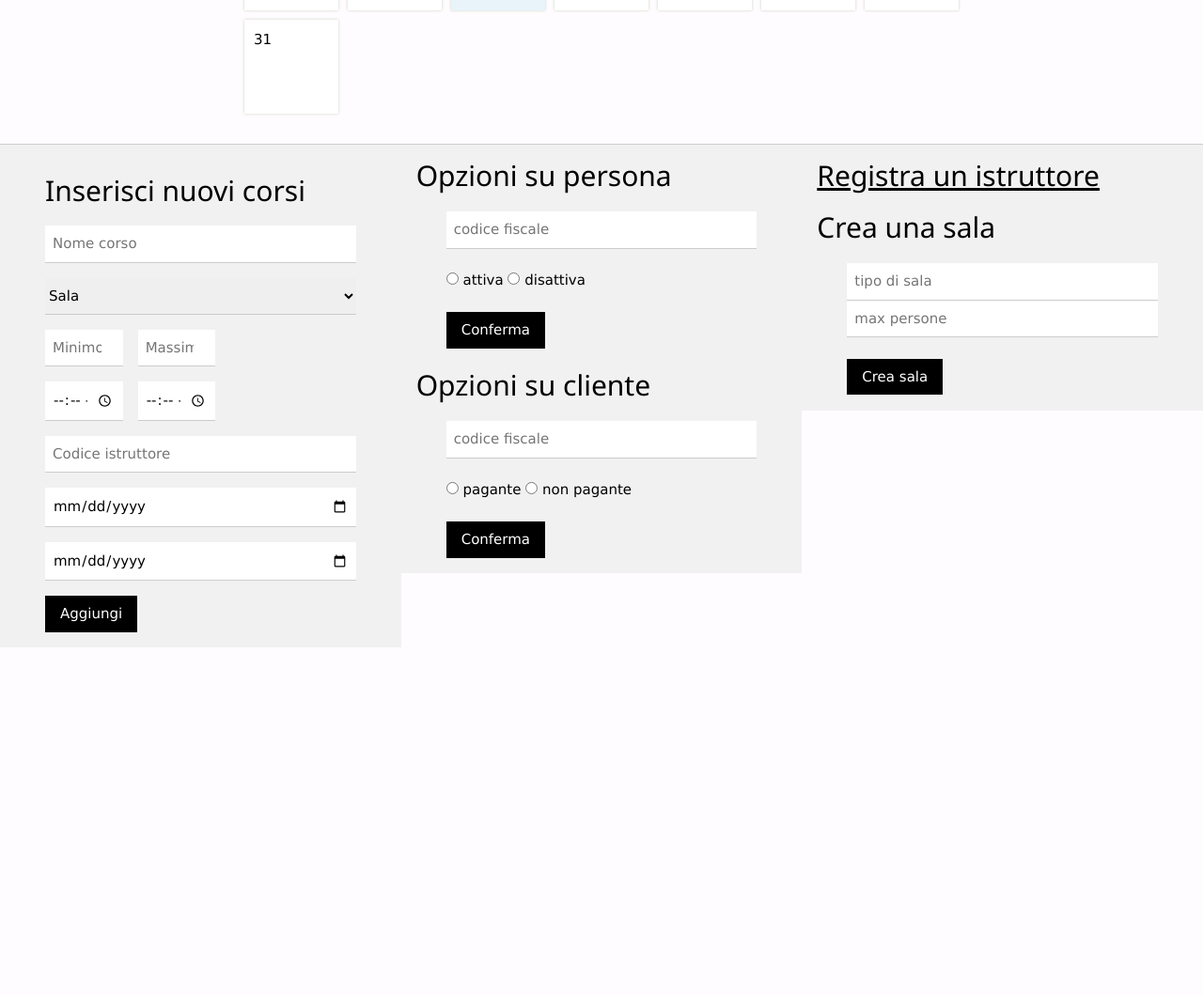
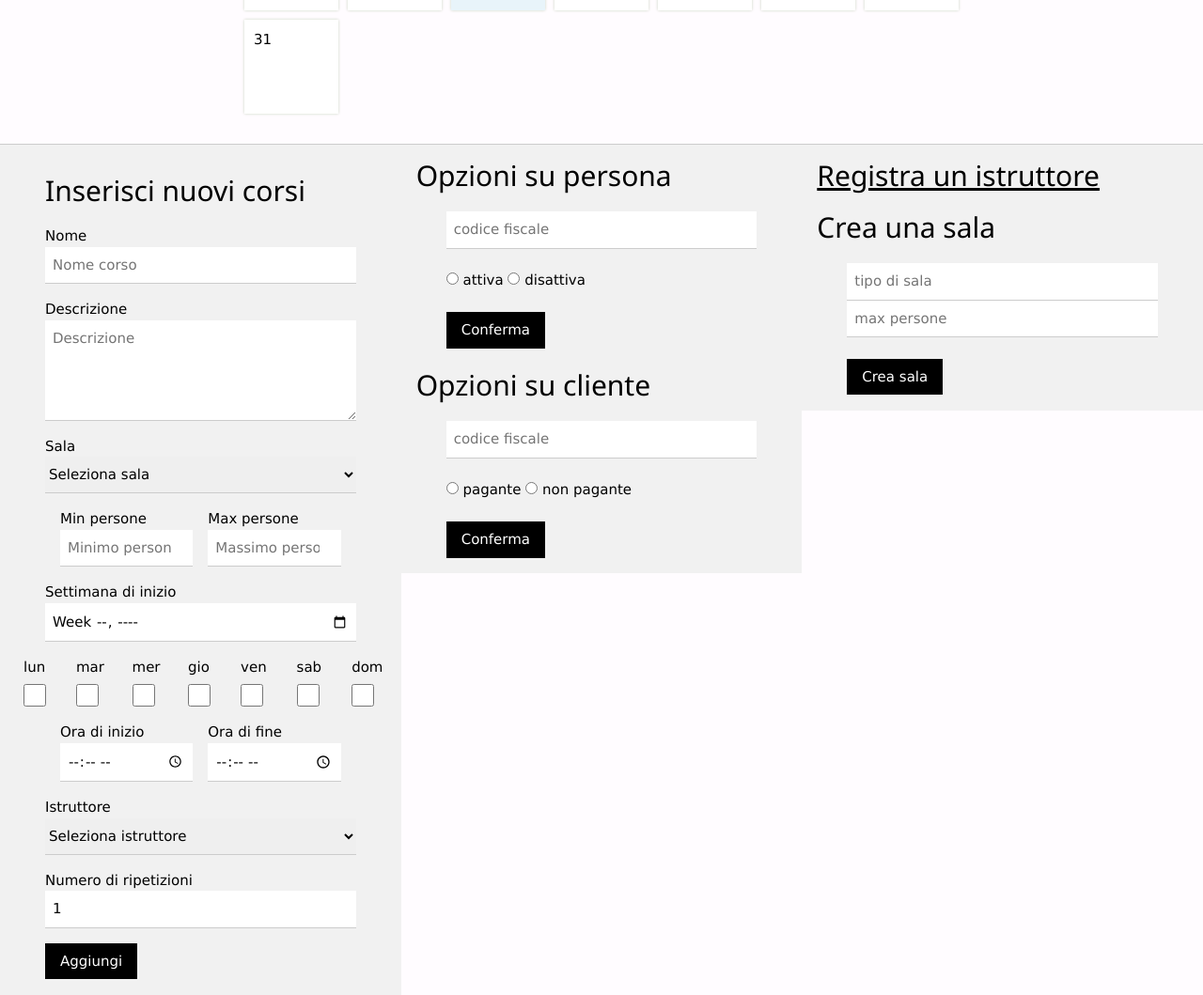
Before and after one commit to Gotti27/Progetto-DB, a Flask app: page /dashboard in a window 1280 px wide. Shown: the part 696-1755 px from the top of the page at 94% size. Before the commit the page ends 1385 px from the top, so only its background shows below. Run offline with Flask 2, Linux system fonts and the light colour scheme; data that the repository does not hold is empty; some libraries are stand-ins or nearby versions.

Commit message:
Miglioramento inserzione corsi

```diff
--- a/appF/models.py
+++ b/appF/models.py
@@ -185,6 +185,11 @@ def get_sale():
     return q
 
 
+def get_istruttori():
+    q = db.session.query(Staff.IDStaff, Persona.Nome, Persona.Cognome).filter(Staff.Ruolo == "Istruttore", Persona.CF == Staff.IDStaff).all()
+    return q
+
+
 def get_persona_by_email(email):
     q = db.session.query(Persona).filter(Persona.Email == email)
     return q.one()
--- a/appF/views.py
+++ b/appF/views.py
@@ -163,10 +163,17 @@ def dashboard_view():
 @app.route("/dashboard", methods=['GET', 'POST'])  # TODO: eliminare in production
 def dashboard_view():
     if request.method == 'POST' and 'nome' in request.form:
-        insert_corso(nome=request.form['nome'], min_persone=request.form['minPersone'],
-                     max_persone=request.form['maxPersone'], ora_inizio=request.form['oraInizio'],
-                     ora_fine=request.form['oraFine'], id_sala=request.form['sala'],
-                     id_istruttore=request.form['istruttore'], data=request.form['dataInizio'])
+        start = datetime.strptime(request.form['settimanaInizio'] + '-1', "%Y-W%W-%w")
+        reps = int(request.form['ripetizioni'])
+        giorni_settimana = ['lun', 'mar', 'mer', 'gio', 'ven', 'sab', 'dom']
+        weekdays = [i in request.form.keys() for i in giorni_settimana]
+        for i in range(reps):
+            for j, v in enumerate(weekdays):
+                if v:
+                    new_date = start + timedelta(days=j)
+                    print(new_date)
+            start += timedelta(days=7)
+        # insert_corso(nome=request.form['nome'], min_persone=request.form['minPersone'], max_persone=request.form['maxPersone'], ora_inizio=request.form['oraInizio'], ora_fine=request.form['oraFine'], id_sala=request.form['sala'].split(',')[0], id_istruttore=request.form['istruttore'], data=request.form['dataInizio'], descrizione=request.form['descrizione'])
 
     # todo: gestire messaggi
     if request.method == 'POST' and 'attivazione' in request.form:
@@ -182,4 +189,4 @@ def dashboard_view():
     if request.method == 'POST' and 'tipo' in request.form:
         insert_sala(max_persone=request.form['MaxPersone'], tipo=request.form['tipo'])
 
-    return render_template('adminDashboard.html', sale=get_sale())
+    return render_template('adminDashboard.html', sale=get_sale(), istruttori=get_istruttori())
--- a/templates/adminDashboard.html
+++ b/templates/adminDashboard.html
@@ -26,24 +26,39 @@
         <form action="{{ url_for('dashboard_view') }}" method="post" class="w3-container w3-margin" id="nuovoCorso">
             <h2 class="">Inserisci nuovi corsi</h2>
             <p class="w3-pale-red" id="errMessage"></p>
-            <input id="nome" name="nome" type="text" placeholder="Nome corso" class="w3-input w3-margin-bottom"/>
-            <select class="w3-select w3-margin-bottom" id="sala" name="sala">
-                <option value="-1" disabled selected hidden>Sala</option>
+            <label for="nome">Nome</label><input id="nome" name="nome" type="text" placeholder="Nome corso" class="w3-input w3-margin-bottom"/>
+            <label for="descrizione">Descrizione</label><textarea id="descrizione" name="descrizione" placeholder="Descrizione" rows="4" class="w3-input w3-margin-bottom" style="resize: vertical"></textarea>
+            <label for="sala">Sala</label><select class="w3-select w3-margin-bottom" id="sala" name="sala">
+                <option value="" disabled selected hidden>Seleziona sala</option>
                 {%for i in sale%}
                 <option value="{{i.IDSala}},{{i.MaxPersone}}">{{ i.IDSala }}</option>
                 {%endfor%}
             </select>
-            <div class="w3-row w3-margin-bottom">
-                <input id="minPersone" name="minPersone" type="number" min="0" placeholder="Minimo persone" class="w3-input w3-col s3 w3-margin-right" />
-                <input id="maxPersone" name="maxPersone" type="number" min="1" placeholder="Massimo persone" class="w3-input w3-col s3" />
+            <div class="w3-row-padding w3-stretch w3-margin-bottom">
+                <div class="w3-half"><label for="minPersone">Min persone</label><input id="minPersone" name="minPersone" type="number" min="0" placeholder="Minimo persone" class="w3-input w3-margin-right"/></div>
+                <div class="w3-half"><label for="maxPersone">Max persone</label><input id="maxPersone" name="maxPersone" type="number" min="1" placeholder="Massimo persone" class="w3-input"/></div>
             </div>
-            <div class="w3-row w3-margin-bottom">
-                <input id="oraInizio" name="oraInizio" type="time" placeholder="Orario di inizio" class="w3-input w3-col s3 w3-margin-right" />
-                <input id="oraFine" name="oraFine" type="time" placeholder="Orario di fine" class="w3-input w3-col s3" />
+            <label for="settimanaInizio">Settimana di inizio</label><input id="settimanaInizio" name="settimanaInizio" type="week" placeholder="Settimana inizio" class="w3-input w3-margin-bottom" />
+            <div class="w3-row w3-margin-bottom" style="align-items: center; display: flex; justify-content: center">
+                <div class="w3-margin-right w3-margin-left w3-col s1 m1 l1"><label for="lun">lun</label><input id="lun" name="lun" type="checkbox" class="w3-check"></div>
+                <div class="w3-margin-right w3-margin-left w3-col s1 m1 l1"><label for="mar">mar</label><input id="mar" name="mar" type="checkbox" class="w3-check"></div>
+                <div class="w3-margin-right w3-margin-left w3-col s1 m1 l1"><label for="mer">mer</label><input id="mer" name="mer" type="checkbox" class="w3-check"></div>
+                <div class="w3-margin-right w3-margin-left w3-col s1 m1 l1"><label for="gio">gio</label><input id="gio" name="gio" type="checkbox" class="w3-check"></div>
+                <div class="w3-margin-right w3-margin-left w3-col s1 m1 l1"><label for="ven">ven</label><input id="ven" name="ven" type="checkbox" class="w3-check"></div>
+                <div class="w3-margin-right w3-margin-left w3-col s1 m1 l1"><label for="sab">sab</label><input id="sab" name="sab" type="checkbox" class="w3-check"></div>
+                <div class="w3-margin-right w3-margin-left w3-col s1 m1 l1"><label for="dom">dom</label><input id="dom" name="dom" type="checkbox" class="w3-check"></div>
             </div>
-            <input id="istruttore" name="istruttore" type="text" placeholder="Codice istruttore" class="w3-input w3-margin-bottom" />
-            <input id="dataInizio" name="dataInizio" type="date" placeholder="Data inizio" class="w3-input w3-margin-bottom" />
-            <input id="dataFine" name="dataFine" type="date" placeholder="Data fine"class="w3-input w3-margin-bottom" />
+            <div class="w3-row-padding w3-stretch w3-margin-bottom">
+                <div class="w3-half"><label for="oraInizio">Ora di inizio</label><input id="oraInizio" name="oraInizio" type="time" placeholder="Orario di inizio" class="w3-input w3-margin-right" /></div>
+                <div class="w3-half"><label for="oraFine">Ora di fine</label><input id="oraFine" name="oraFine" type="time" placeholder="Orario di fine" class="w3-input w3 s3" /></div>
+            </div>
+            <label for="istruttore">Istruttore</label><select class="w3-select w3-margin-bottom" id="istruttore" name="istruttore">
+                <option value="" disabled selected hidden> Seleziona istruttore </option>
+                {%for i in istruttori%}
+                <option value="{{i.IDStaff}}">{{ i.Nome }} {{ i.Cognome }}</option>
+                {%endfor%}
+            </select>
+            <label for="ripetizioni">Numero di ripetizioni</label><input id="ripetizioni" name="ripetizioni" type="number" placeholder="Numero ripetizioni" class="w3-input w3-margin-bottom" min="1" value="1"/>
             <input type="submit" value="Aggiungi" class="w3-button w3-black">
         </form>
     </div>
```
